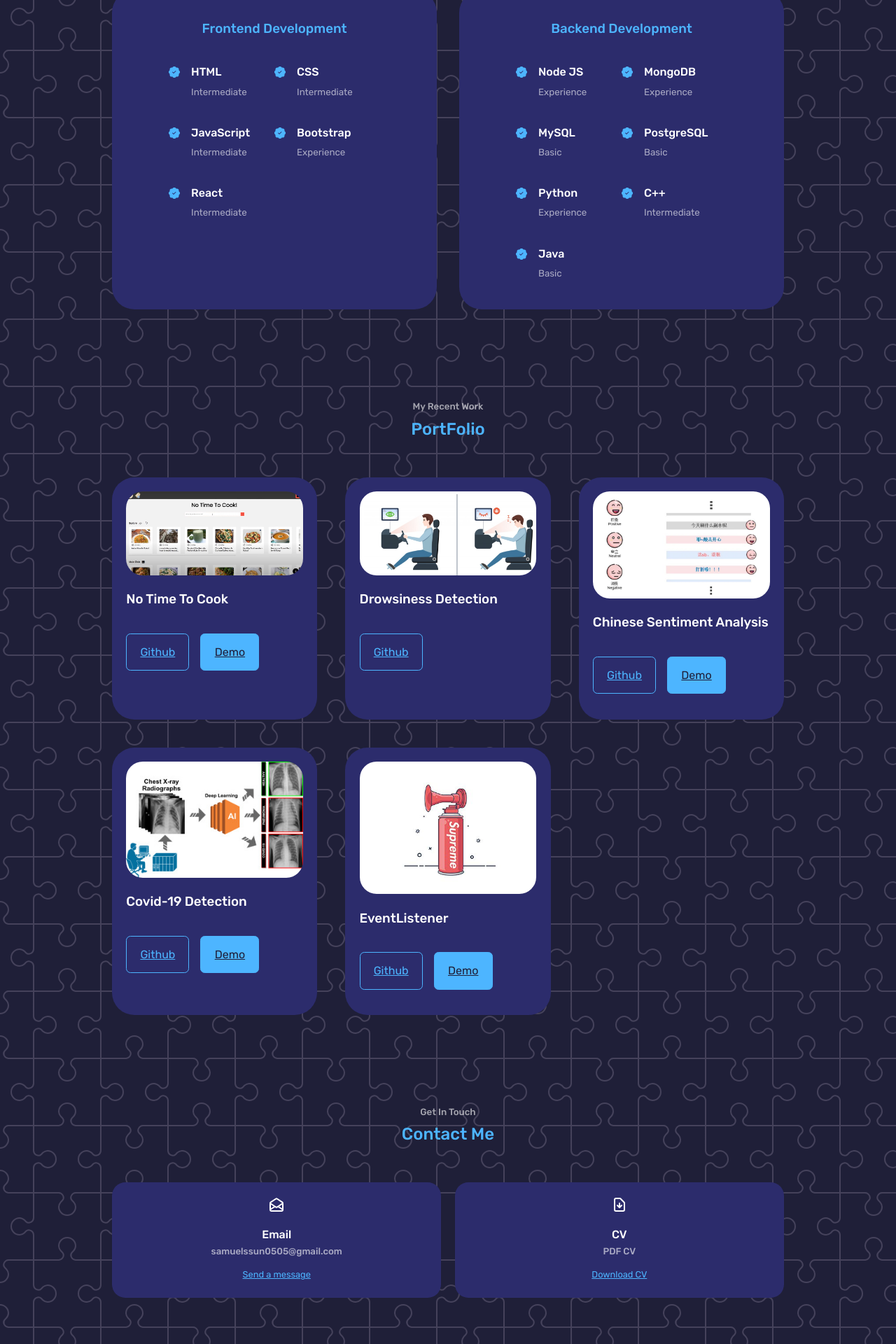
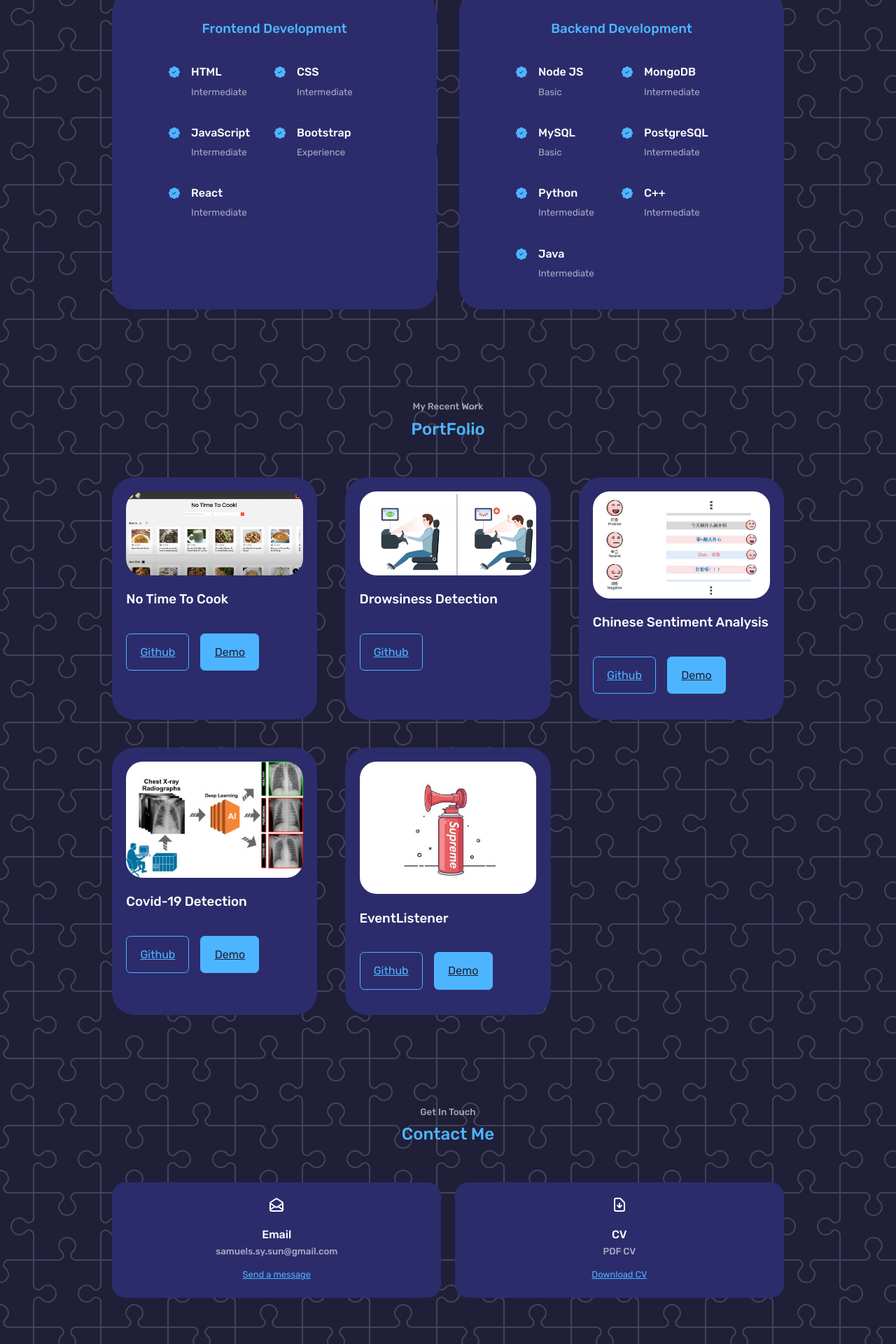
Before and after one commit to SikYinSun/portfolio, a React (Create React App) app: page / in a window 1280 px wide. Shown: the part 1800-3720 px from the top of the page at 70% size. Built offline with nearby package versions, Linux system fonts and the light colour scheme.

Commit message:
update of personal information

```diff
--- a/src/components/Contact/Contact.jsx
+++ b/src/components/Contact/Contact.jsx
@@ -15,8 +15,8 @@ export default function Contact() {
           <article className='contact_option'>
             <HiOutlineMailOpen className='contact_icon'/>
             <h4>Email</h4>
-            <h5>samuelssun0505@gmail.com</h5>
-            <a href="mailto:samuelssun0505@gmail.com">Send a message</a>
+            <h5>samuels.sy.sun@gmail.com</h5>
+            <a href="mailto:samuels.sy.sun@gmail.com">Send a message</a>
           </article>
           <article className='contact_option'>
             <HiOutlineDocumentDownload className='contact_icon'/>
--- a/src/components/Experience/Experience.jsx
+++ b/src/components/Experience/Experience.jsx
@@ -57,14 +57,14 @@ export default function Experience() {
               <BsFillPatchCheckFill className='experience_detail_icon' />
               <div>
                 <h4>Node JS</h4>
-                <small className='text-light'>Experience</small>
+                <small className='text-light'>Basic</small>
               </div>
             </article>
             <article className='experience_detail'>
               <BsFillPatchCheckFill className='experience_detail_icon' />
               <div>
                 <h4>MongoDB</h4>
-                <small className='text-light'>Experience</small>
+                <small className='text-light'>Intermediate</small>
               </div>
             </article>
             <article className='experience_detail'>
@@ -78,14 +78,14 @@ export default function Experience() {
               <BsFillPatchCheckFill className='experience_detail_icon' />
               <div>
                 <h4>PostgreSQL</h4>
-                <small className='text-light'>Basic</small>
+                <small className='text-light'>Intermediate</small>
               </div>
             </article>
             <article className='experience_detail'>
               <BsFillPatchCheckFill className='experience_detail_icon' />
               <div>
                 <h4>Python</h4>
-                <small className='text-light'>Experience</small>
+                <small className='text-light'>Intermediate</small>
               </div>
             </article>
             <article className='experience_detail'>
@@ -99,7 +99,7 @@ export default function Experience() {
               <BsFillPatchCheckFill className='experience_detail_icon' />
               <div>
                 <h4>Java</h4>
-                <small className='text-light'>Basic</small>
+                <small className='text-light'>Intermediate</small>
               </div>
             </article>
           </div>
--- a/src/components/Header/Social.jsx
+++ b/src/components/Header/Social.jsx
@@ -5,7 +5,7 @@ import {BsGithub} from 'react-icons/bs'
 export default function Social() {
   return (
     <div className='header_social'>
-      <a href="https://www.linkedin.com/in/sik-yin-sun-294b91258/" target='_blank'><BsLinkedin/></a>
+      <a href="https://www.linkedin.com/in/samuels-sun" target='_blank'><BsLinkedin/></a>
       <a href="https://github.com/SikYinSun" target='_blank'><BsGithub /></a>
     </div>
   )
```
Also changed, not shown: 1 other file (tests, documents, lock files or other folders).
